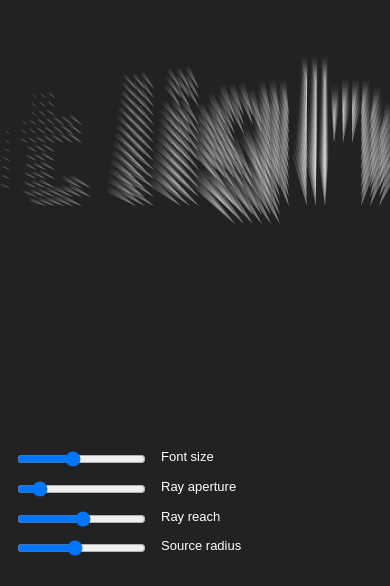
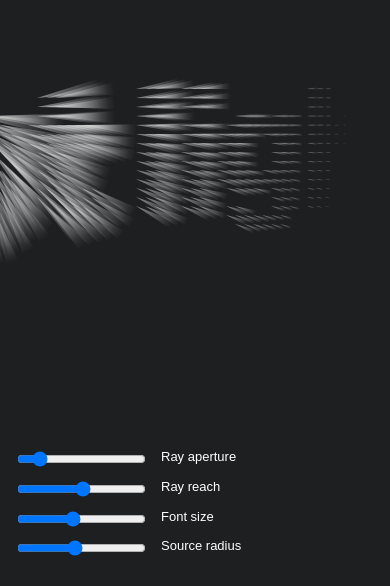
Before and after one commit to leofavre/gotta-light, a website: page dist/index.html in a window 390 px wide. Shown: the part 261-847 px from the top of the page. Drawn offline with nearby package versions, Linux system fonts and the light colour scheme.

Commit message:
adjustments for CodePen

```diff
--- a/dist/index.css
+++ b/dist/index.css
@@ -1,7 +1,7 @@
 html,
 body {
 	margin: 0;
-	background: #222;
+	background: #1d1f20;
 	overflow: hidden;
 	font-family: sans-serif;
 	font-size: 13px;
@@ -45,3 +45,9 @@ label span {
 	margin-left: 1em;
 	order: 5;
 }
+
+@media only screen and (max-width: 900px) and (max-height: 600px) {
+	#controls label:nth-of-type(n + 3) {
+		display: none;
+	}
+}
--- a/dist/index.html
+++ b/dist/index.html
@@ -11,16 +11,16 @@
 	<div id="root"></div>
 	<div id="controls">
 		<label>
-			<span>Font size</span>
-			<input id="phrase-gap-input" type="range" min="1" max="20">
-		</label>
-		<label>
 			<span>Ray aperture</span>
 			<input id="ray-aperture-input" type="range" min="0.5" max="90">
 		</label>
 		<label>
 			<span>Ray reach</span>
 			<input id="ray-reach-input" type="range" min="5" max="150">
+		</label>
+		<label>
+			<span>Font size</span>
+			<input id="phrase-gap-input" type="range" min="1" max="20">
 		</label>
 		<label>
 			<span>Source radius</span>
--- a/dist/index.js
+++ b/dist/index.js
@@ -278,8 +278,8 @@ const Light = (function() {
 				canvasWidth = canvas.width,
 				canvasHeight = canvas.height;
 
-			let x = _calculateAxisIncrement(increment, canvasWidth, phraseWidth, 0),
-				y = _calculateAxisIncrement(increment, canvasHeight, phraseHeight, 110);
+			let x = _calculateAxisIncrement(increment, canvasWidth, phraseWidth, 210),
+				y = _calculateAxisIncrement(increment, canvasHeight, phraseHeight, 320);
 
 			element.style.top = `${y}px`;
 			element.style.left = `${x}px`;
```
